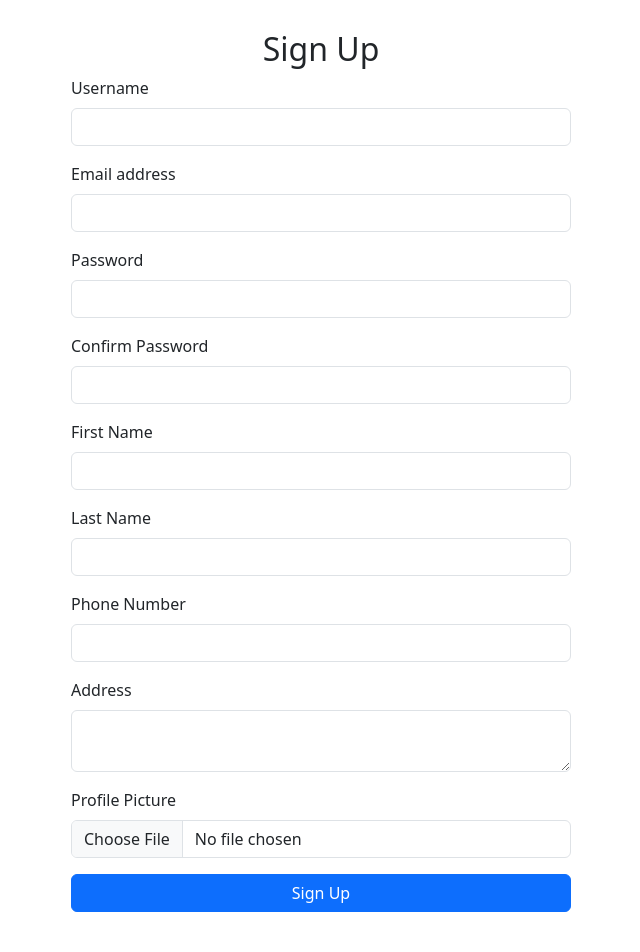
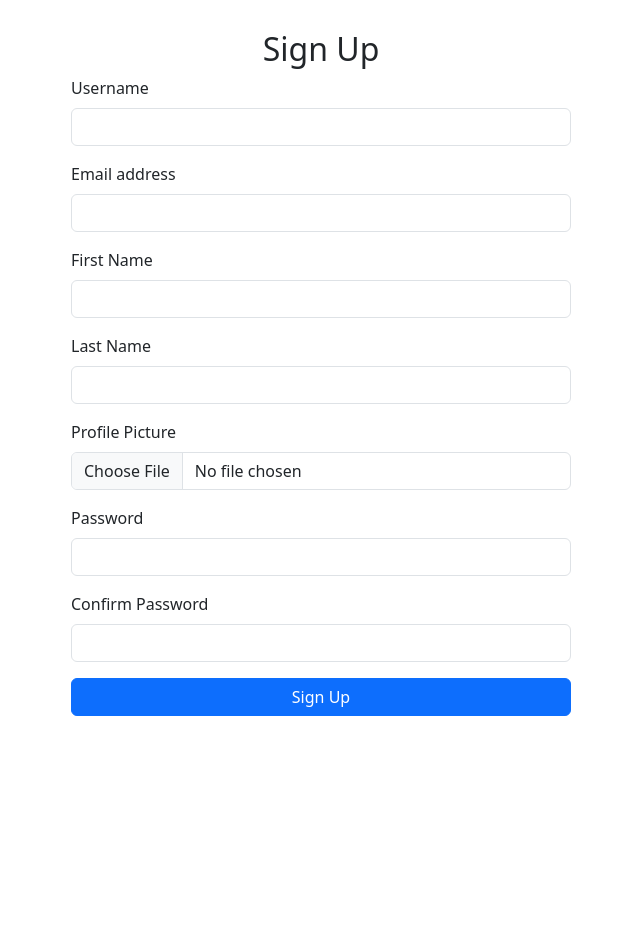
Before and after one commit to AndersH82/Foodify, a Django app: template app/templates/signup.html in a window 1280 px wide. Shown: the part 66-1018 px from the top of the page, without its empty margins (319-959 px from the left). After the commit the page ends 782 px from the top, so only its background shows below. Run offline with Django 3.2, Linux system fonts and the light colour scheme; the template is opened without the code that fills it, so the values that code supplies are empty; some libraries are stand-ins or nearby versions.

```diff
--- a/app/templates/base.html
+++ b/app/templates/base.html
@@ -80,6 +80,7 @@
 <footer class="footer mt-auto py-3 bg-light fixed-bottom d-md-none">
   <div class="container text-center">
     <div class="row">
+      {% if user.is_authenticated %}
       <div class="col">
         <a href="{% url 'profile' user.id %}" class="text-dark">
           <i class="fa-solid fa-user"></i>
@@ -100,6 +101,7 @@
           <i class="fa-solid fa-search"></i>
         </a>
       </div>
+      {% endif %}
     </div>
   </div>
 </footer>
--- a/app/templates/signup.html
+++ b/app/templates/signup.html
@@ -20,14 +20,6 @@
                     <input type="email" class="form-control" id="email" name="email" required>
                 </div>
                 <div class="mb-3">
-                    <label for="password" class="form-label">Password</label>
-                    <input type="password" class="form-control" id="password" name="password" required>
-                </div>
-                <div class="mb-3">
-                    <label for="confirm_password" class="form-label">Confirm Password</label>
-                    <input type="password" class="form-control" id="confirm_password" name="confirm_password" required>
-                </div>
-                <div class="mb-3">
                     <label for="first_name" class="form-label">First Name</label>
                     <input type="text" class="form-control" id="first_name" name="first_name">
                 </div>
@@ -36,16 +28,16 @@
                     <input type="text" class="form-control" id="last_name" name="last_name">
                 </div>
                 <div class="mb-3">
-                    <label for="phone_number" class="form-label">Phone Number</label>
-                    <input type="text" class="form-control" id="phone_number" name="phone_number">
+                    <label for="picture" class="form-label">Profile Picture</label>
+                    <input type="file" class="form-control" id="picture" name="picture">
                 </div>
                 <div class="mb-3">
-                    <label for="address" class="form-label">Address</label>
-                    <textarea class="form-control" id="address" name="address"></textarea>
+                    <label for="password" class="form-label">Password</label>
+                    <input type="password" class="form-control" id="password" name="password" required>
                 </div>
                 <div class="mb-3">
-                    <label for="picture" class="form-label">Profile Picture</label>
-                    <input type="file" class="form-control" id="picture" name="picture">
+                    <label for="confirm_password" class="form-label">Confirm Password</label>
+                    <input type="password" class="form-control" id="confirm_password" name="confirm_password" required>
                 </div>
                 <button type="submit" class="btn btn-primary w-100">Sign Up</button>
             </form>
--- a/package.json
+++ b/package.json
@@ -4,10 +4,12 @@
   "description": "A Django web application for managing recipes and user-uploaded images",
   "main": "index.js",
   "scripts": {
-    "start": "node index.js"
+    "start": "node index.js",
+    "app": "node app.js"
   },
   "engines": {
-    "npm": "8.0.0"
+    "npm": "8.0.0",
+    "node": "20.24.0"
   },
   "dependencies": {
     "bootstrap": "^5.3.3",
```
Also changed, not shown: app/views.py (+6 -1 lines), db.sqlite3. Lines whose indentation alone changed are shown as unchanged.
